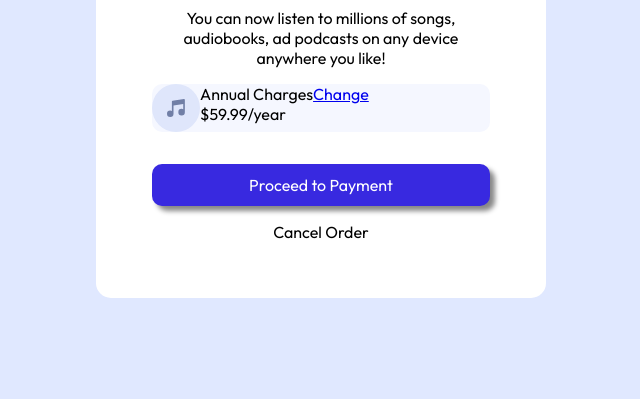
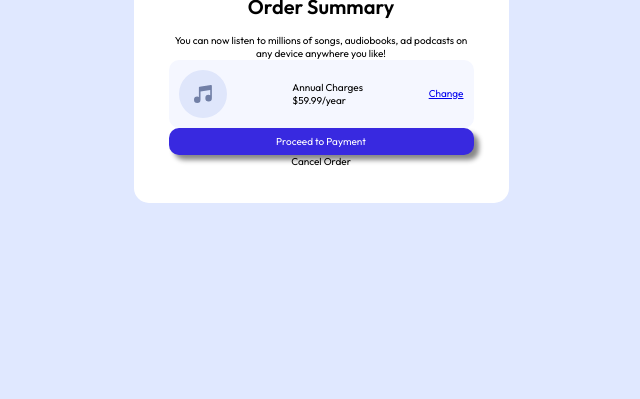
Before and after one commit to Muralidhar22/Frontendmentor-order-summary, a plain HTML site: page index.html in a window 1280 px wide. Shown: the part 401-800 px from the top of the page, without its empty margins (319-959 px from the left). Drawn offline with Linux system fonts and the light colour scheme; files whose address does not match are found by name.

Commit message:
Update app.css

```diff
--- a/app.css
+++ b/app.css
@@ -4,7 +4,7 @@
    box-sizing: border-box;
 }
 :root{
-    font-size: 16px;
+    font-size: 62.5%;
     font-family: 'Outfit';
     --Pale-blue: hsl(225, 100%, 94%);
 }
@@ -21,17 +21,17 @@ main{
     display: flex;
     justify-content: center;
     align-items: center;
-    width: 100%;
     min-height: 100vh;
 }
 .container{
-    max-width: 28.125rem;
+    max-width: 375px;
     background-color: white;
     border-radius: 15px;
 }
 img{
     border-top-left-radius: 15px;
     border-top-right-radius: 15px;
+    max-width: 375px;
 }
 h1{
     margin: 1.5rem;
@@ -46,10 +46,12 @@ h1{
     margin-top: 0rem;
 }
 .container-annual-plan{
-    padding: 0;
+    padding: 1rem;
     background-color: hsl(225, 100%, 98%);
     border-radius: 10px;
     display: flex;
+    align-items: center;
+    justify-content: space-between;
 }
 .container-payment-order{
     padding: 0.7rem;
@@ -60,7 +62,7 @@ h1{
 }
 .container-annual-plan,
 .container-payment-order{
-    margin: 1rem;
+
     width: 100%;
 }
 .cancel-order{
@@ -76,3 +78,8 @@ h1{
     margin-left: 1rem;
     text-align: center;
 }
+@media only screen and (max-width: 375px){
+    :root{
+        font-size: 50%;
+    }
+}
```
